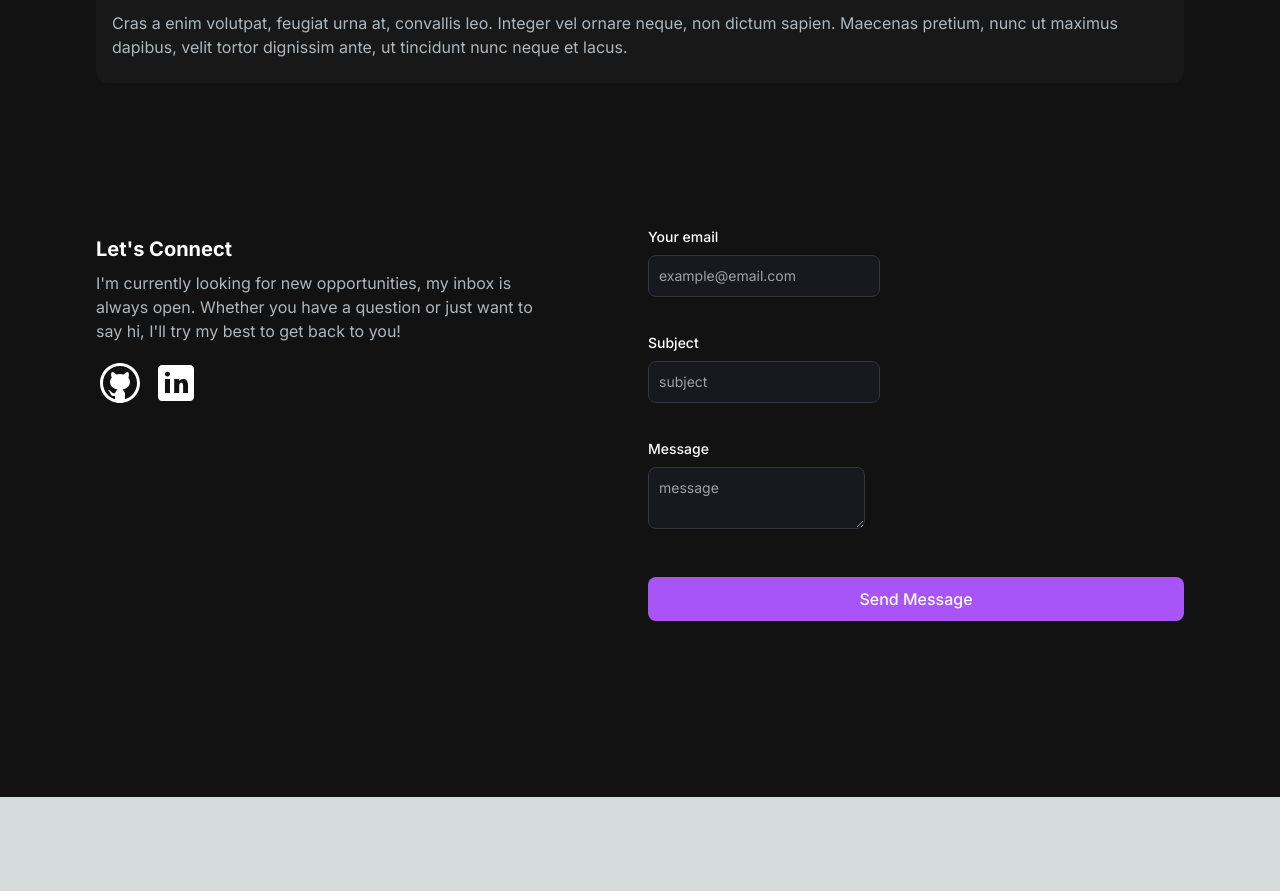
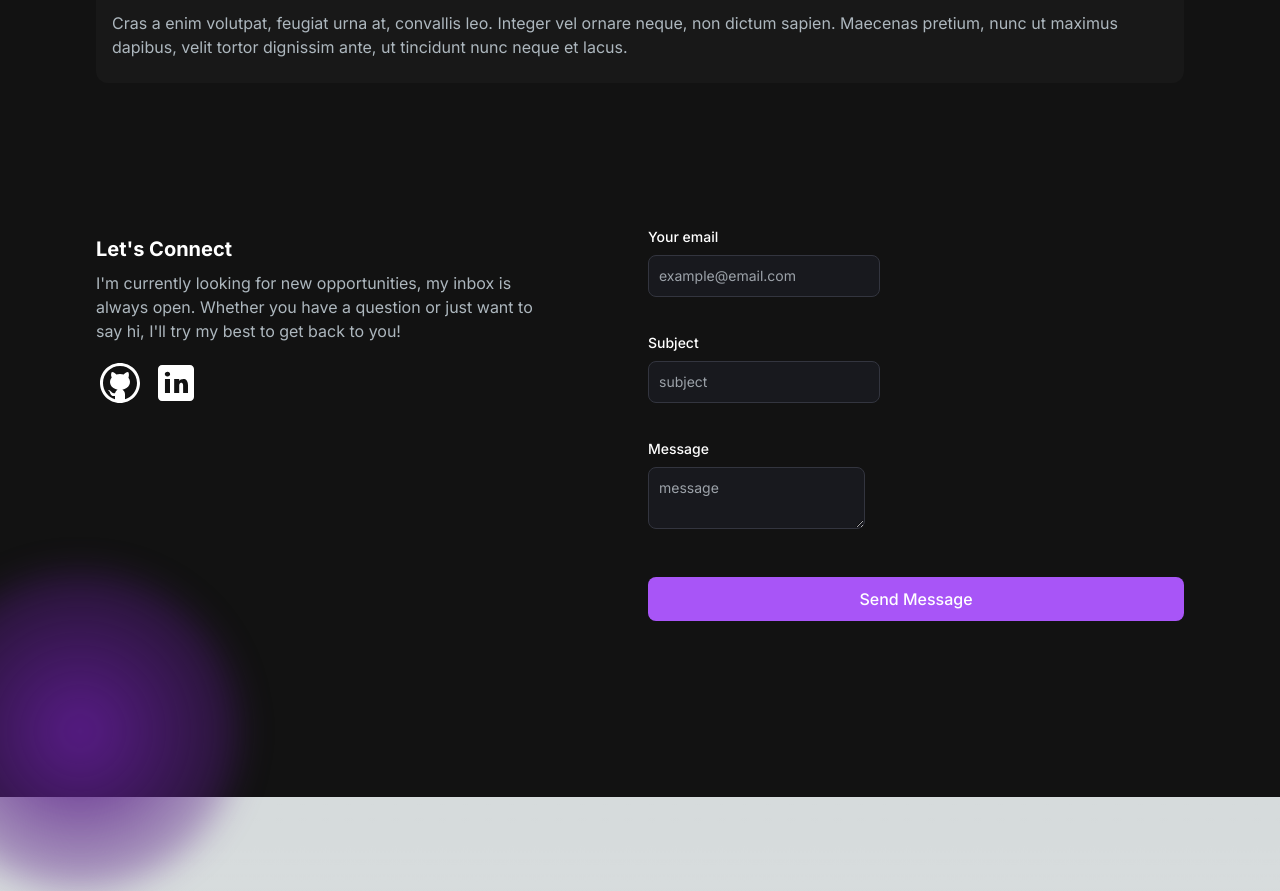
Before and after one commit to IcebergLettuc3/lettucehubnext, a Next.js app: page / in a window 1280 px wide. Shown: the part 2786-3677 px from the top of the page. Before the commit the page ends 3583 px from the top, so only its background shows below. Built offline with nearby package versions, Linux system fonts and the light colour scheme.

Commit message:
adding styling

```diff
--- a/src/app/components/EmailSection.tsx
+++ b/src/app/components/EmailSection.tsx
@@ -6,8 +6,9 @@ import Image from 'next/image'
 
 function EmailSection() {
   return (
-    <section className='grid md:grid-cols-2 my-12 md:my-12 py-24 gap-4'>
-      <div>
+    <section className='grid md:grid-cols-2 my-12 md:my-12 py-24 gap-4 relative'>
+      <div className='bg-[radial-gradient(ellipse_at_center,_var(--tw-gradient-stops))] from-purple-900 to-transparent rounded-full h-80 w-80 z-0 blur-lg absolute top-3/4 -left-4 transform -translate-x-1/2 -translate-1/2'></div>
+      <div className='z-10'>
         <h5 className='text-xl font-bold text-white my-2'>Let's Connect</h5>
         <p className='text-[#ADB7BE] mb-4 max-w-md'>
           {" "}
```
